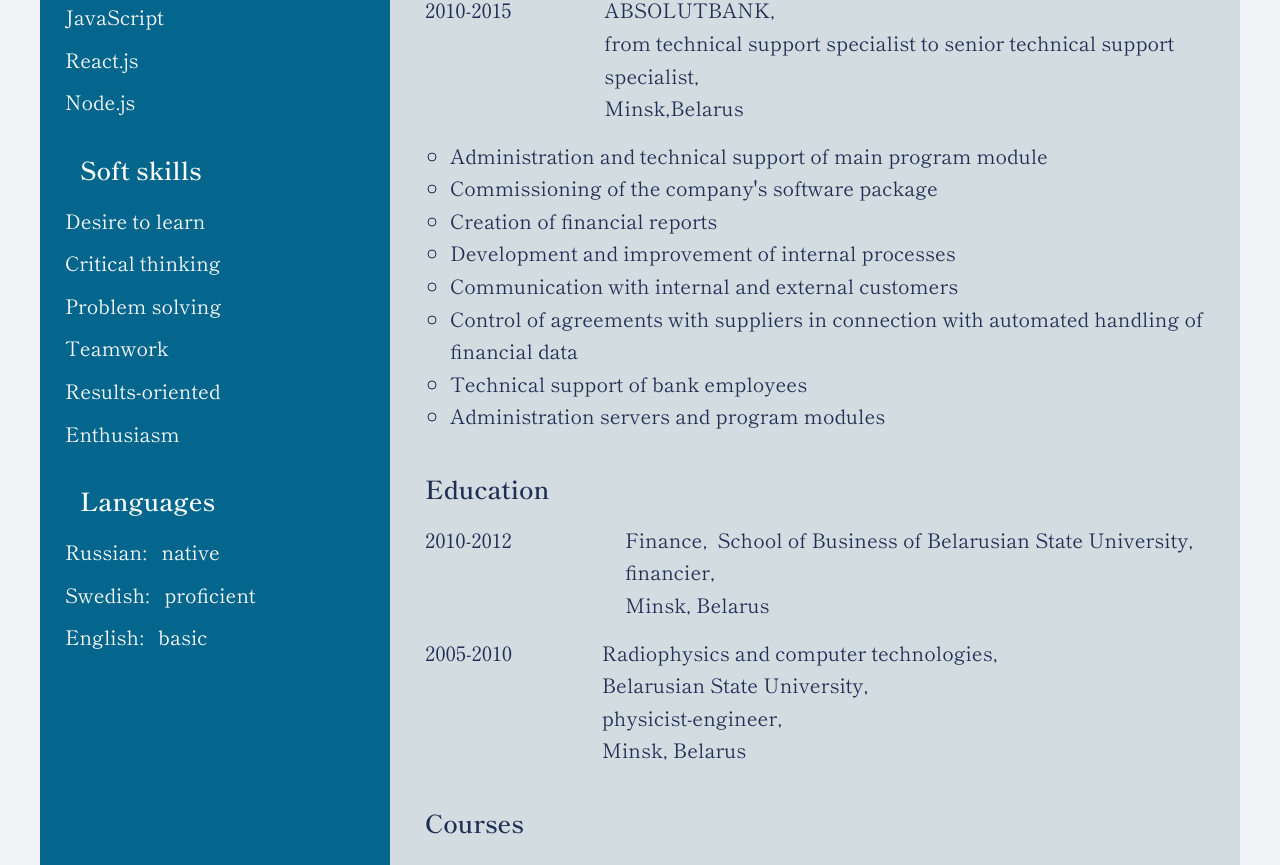
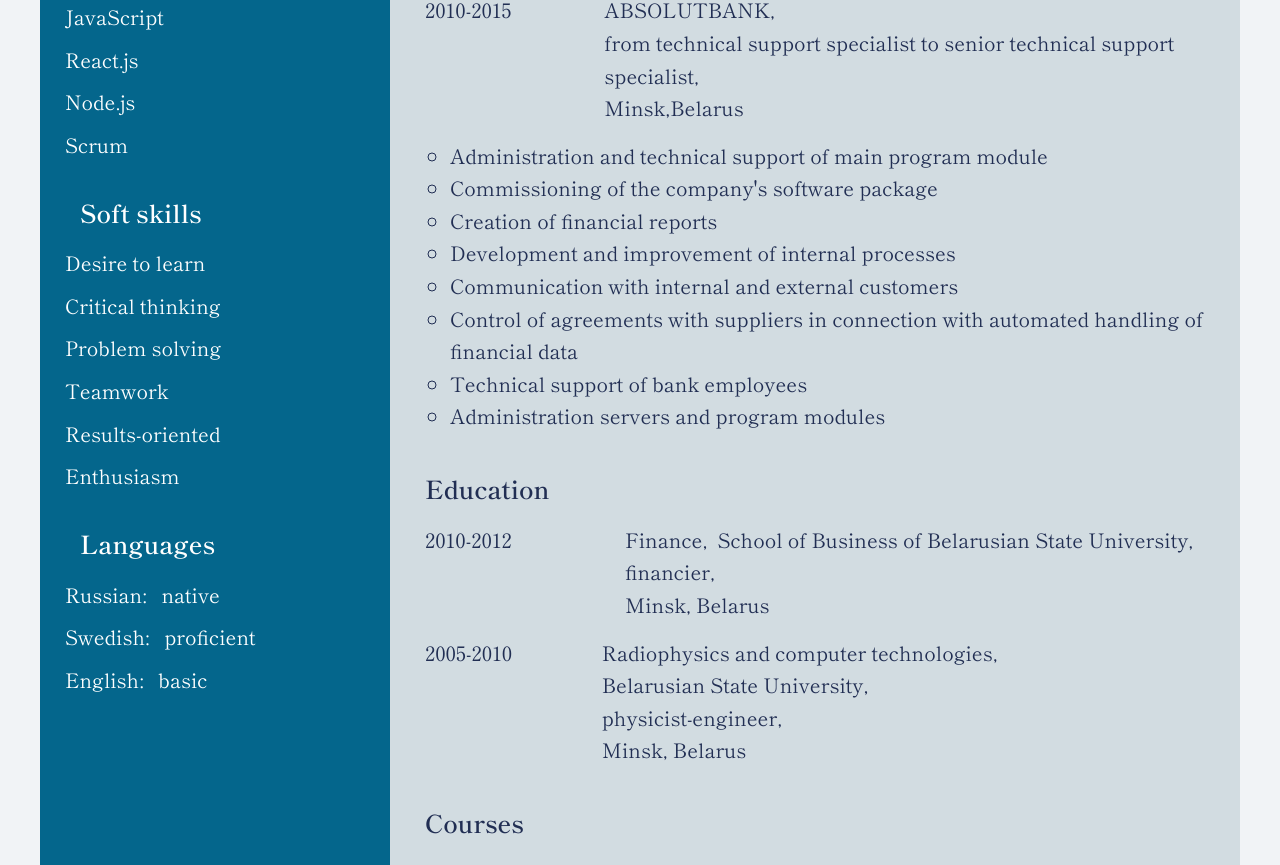
Before and after one commit to Vera-Korzun/resume, a React (Create React App) app: page / in a window 1280 px wide. Shown: the part 1140-2005 px from the top of the page. Built offline with nearby package versions, Linux system fonts and the light colour scheme.

Commit message:
Added changes to data.js

```diff
--- a/src/Conponent/aside/Info.js
+++ b/src/Conponent/aside/Info.js
@@ -9,7 +9,7 @@ const Info = () => {
       <aside>
         <h2 className="info__title">Vera Korzun</h2>
         <h3 className="info__title-second">Front-end developer</h3>
-        <img className="info__img" src={myPhoto} alt="My photo" />
+        <img className="info__img" src={myPhoto} alt="My photo1" />
         <div className="info__contacts">
           <h3 className="info__title-second">Contacts</h3>
           <ul className="list info__list">
--- a/src/Conponent/data/data.js
+++ b/src/Conponent/data/data.js
@@ -35,6 +35,7 @@ export const techSkills = [
   "JavaScript",
   "React.js",
   "Node.js",
+  "Scrum",
 ];
 
 export const softSkills = [
```
